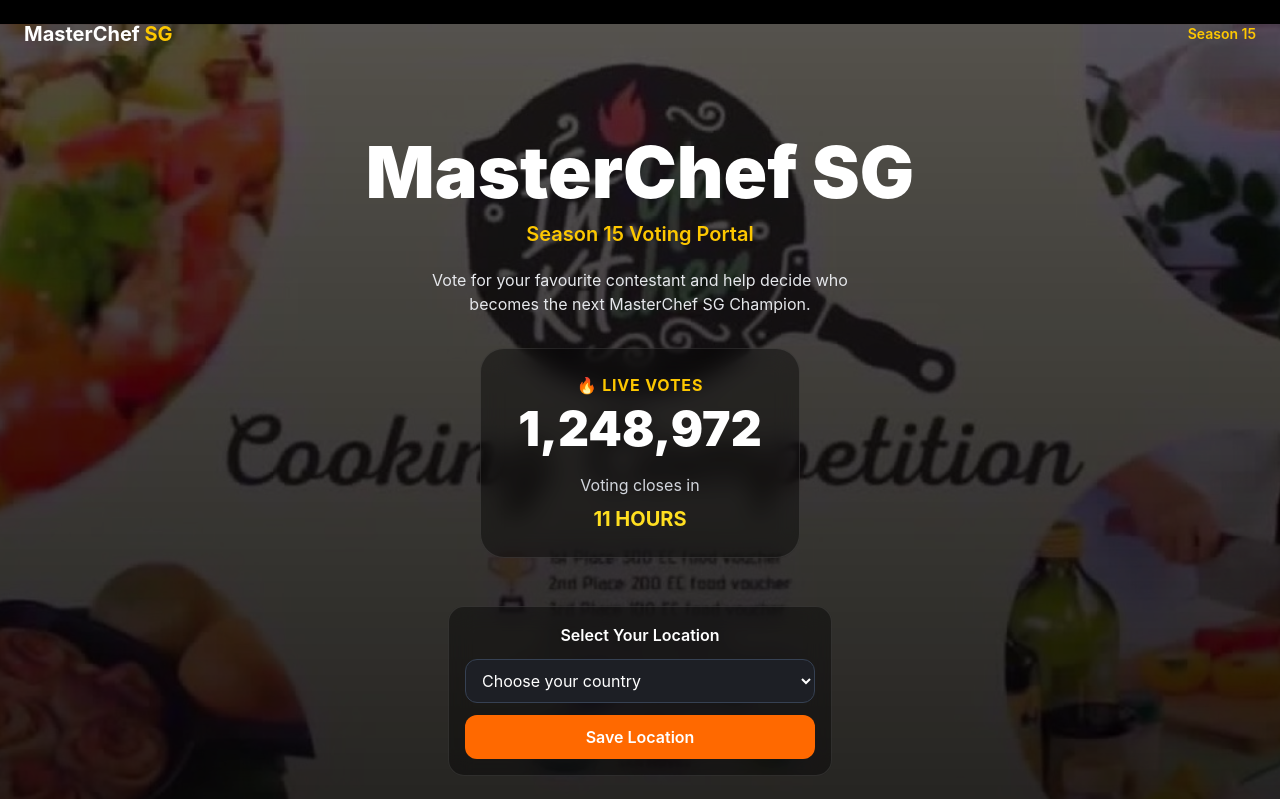
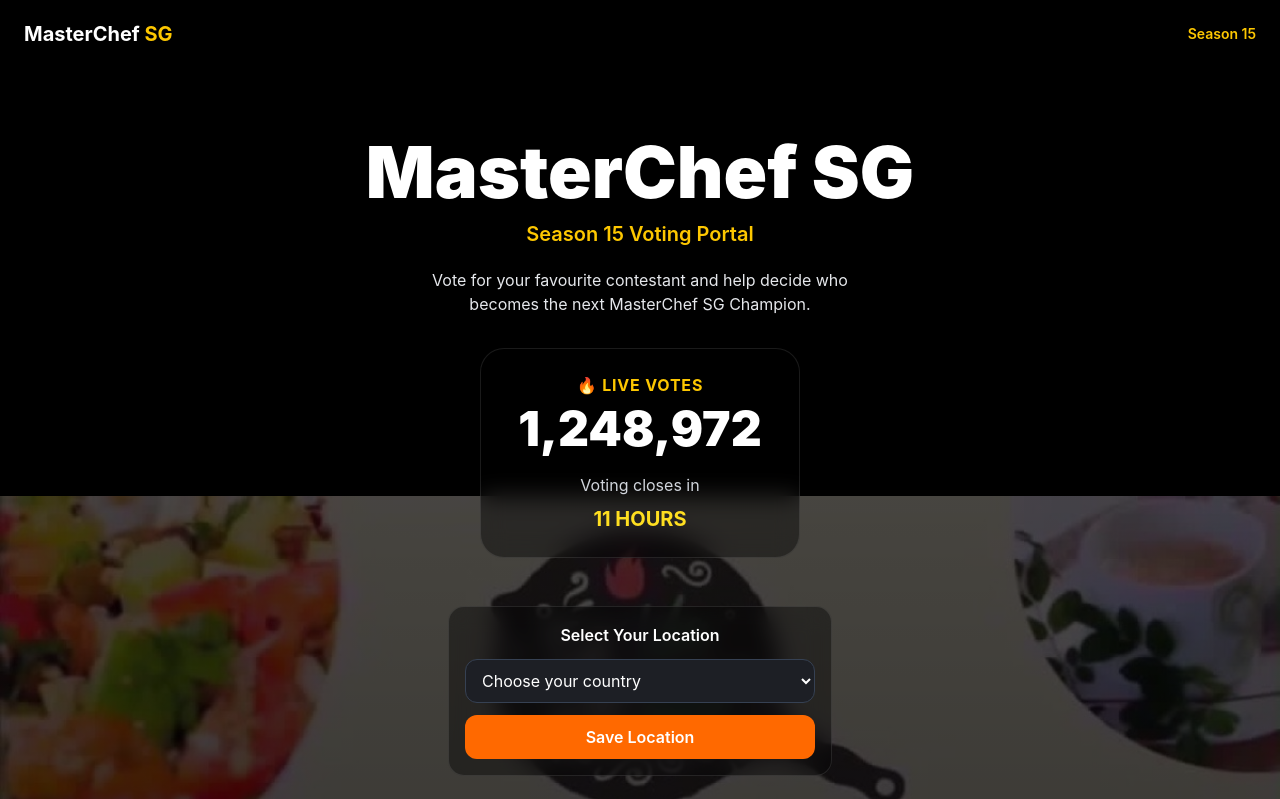
Before and after one commit to purplekamui/masterchefsingapore, a React (Vite) app in the folder frontend/: page / in a window 1280 px wide. Shown: the top 799 px of the page. Built offline with nearby package versions, Linux system fonts and the light colour scheme.

Commit message:
Auto approve email votes

```diff
--- a/frontend/src/Home.jsx
+++ b/frontend/src/Home.jsx
@@ -84,9 +84,10 @@
       style={{
         backgroundImage:
           "linear-gradient(rgba(0,0,0,.65), rgba(0,0,0,.85)), url('/preview.png')",
-        backgroundSize: "cover",
+        backgroundSize: "contain",
         backgroundPosition: "center",
         backgroundAttachment: "fixed",
+        backgroundRepeat: "no-repeat",
       }}
     >
       <Navbar />
```
